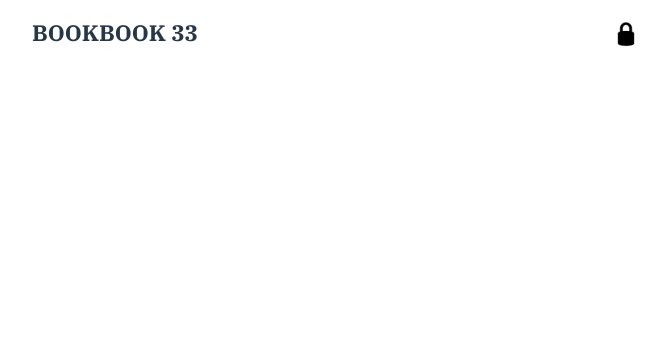
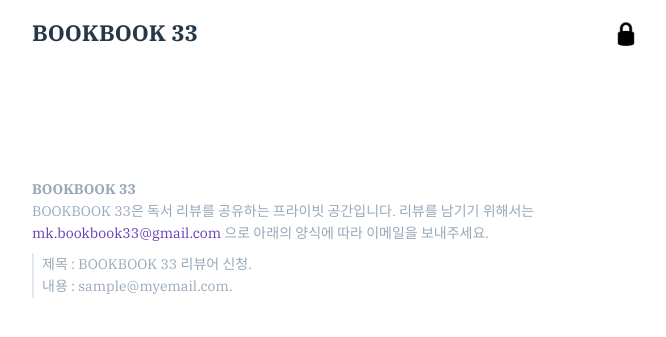
Before and after one commit to los0731/bookbook33, a Django app: page / in a window 1280 px wide. Shown: the top 337 px of the page, without its empty margins (304-970 px from the left). Run offline with Django 3.2, Linux system fonts and the light colour scheme; data that the repository does not hold is empty; some libraries are stand-ins or nearby versions.

Commit message:
푸터 추가.

```diff
--- a/blog/static/css/blog.css
+++ b/blog/static/css/blog.css
@@ -7,6 +7,24 @@ body {
   padding: 0;
   font-size: 16px;
   color: #263747; }
+
+footer {
+  margin-top: 120px;
+  color: #98A8B9; }
+  footer h6 {
+    font-size: 14px; }
+  footer .home a {
+    color: #98A8B9; }
+    footer .home a:hover {
+      color: #673AB7; }
+  footer .about a {
+    color: #673AB7; }
+    footer .about a:hover {
+      color: #512DA8; }
+  footer .template {
+    margin-top: 8px;
+    padding-left: 8px;
+    border-left: 2px solid #E1E7EE; }
 
 h1, h2, h3, h4, h5, h6 {
   margin: 0; }
--- a/blog/static/css/blog.scss
+++ b/blog/static/css/blog.scss
@@ -129,6 +129,29 @@ body {
   padding: 0;
   font-size: 16px;
   color: $color-text--primary;
+}
+
+footer {
+  margin-top: 120px;
+  color: $color-text--secondary;
+
+  h6 {font-size: 14px;}
+
+  .home a {
+    color: $color-text--secondary;
+    &:hover {color: $color-primary;}
+  }
+
+  .about a {
+    color: $color-primary;
+    &:hover {color: $color-primary--hover;}
+  }
+
+  .template {
+    margin-top: 8px;
+    padding-left: 8px;
+    border-left: 2px solid $color-border;
+  }
 }
 
 h1, h2, h3, h4, h5, h6 {
--- a/blog/templates/blog/base.html
+++ b/blog/templates/blog/base.html
@@ -33,6 +33,16 @@
   </nav>
 
   {% block content %}{% endblock %}
+
+  <footer>
+    <h6 class="home"><a href="/"><strong>BOOKBOOK 33</strong></a></h5>
+    <h6 class="about">BOOKBOOK 33은 독서 리뷰를 공유하는 프라이빗 공간입니다. 리뷰를 남기기 위해서는 <a href="mailto:email@echoecho.com?subject=BOOKBOOK 33 리뷰어 신청.&body=자신의 이메일: ">mk.bookbook33@gmail.com</a> 으로 아래의 양식에 따라 이메일을 보내주세요.</h6>
+    <h6 class="template">
+      제목 : BOOKBOOK 33 리뷰어 신청.<br>
+      내용 : sample@myemail.com.
+    </h6>
+
+  </footer>
 </div>
 
 <!-- Optional JavaScript -->
```
Also changed, not shown: 1 other file.
